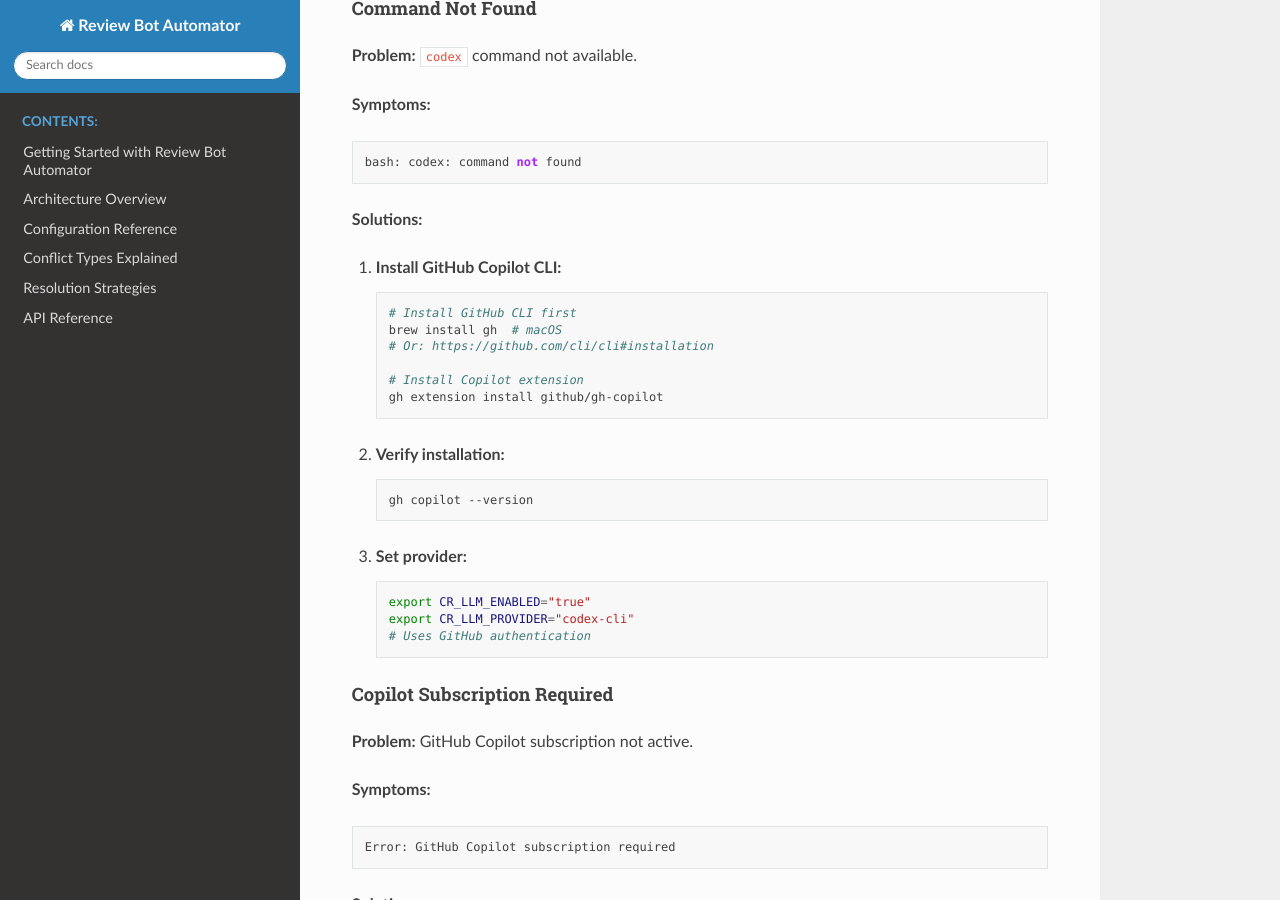
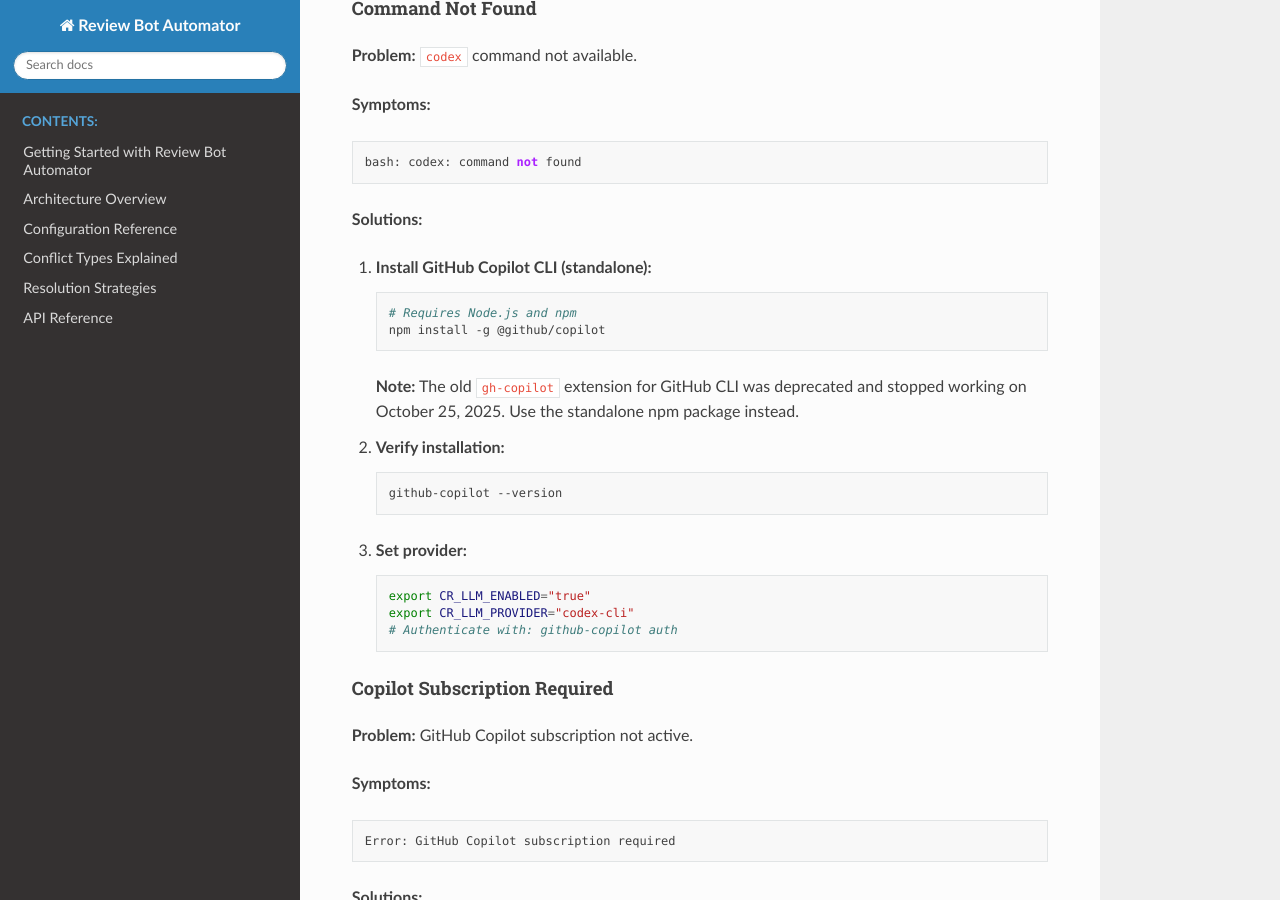
Before and after one commit to VirtualAgentics/coderabbit-conflict-resolver, a Sphinx documentation site: the page built from docs/troubleshooting.md, in a window 1280 px wide and 900 px high, scrolled down 5730 px. Built offline with Sphinx 7.4.7 and the Read the Docs theme 3.1.0, drawn with Linux system fonts in a browser that asks for light colours; pages that are not in the unit, such as notebooks, are missing from menus; some of the changed text lies outside the part shown.

Commit message:
fix: address CodeRabbit review comments on PR #210
Critical fixes:
- Fix GPU detection import: use gpu_detector module, not ollama
- Fix GPU detection method: use detect_gpu() with URL parameter
- Update Anthropic model names: claude-haiku-4-5 (was claude-haiku-4)
- Update Anthropic docs URL to current API models list
- Replace deprecated gh-copilot with standalone @github/copilot npm package

Documentation improvements:
- Convert bare URLs to markdown links (MD034 compliance)
- Add deprecation notice for old GitHub Copilot CLI extension

Addresses CodeRabbit review: https://github.com/VirtualAgentics/review-bot-automator/pull/210#pullrequestreview-3482147332

🤖 Generated with [Claude Code](https://claude.com/claude-code)

Co-Authored-By: Claude <noreply@anthropic.com>

````diff
--- a/docs/troubleshooting.md
+++ b/docs/troubleshooting.md
@@ -102,7 +102,7 @@ AuthenticationError: Invalid API key
    ```
 
 2. **Generate new API key:**
-   - Visit: https://platform.openai.com/api-keys
+   - Visit: <https://platform.openai.com/api-keys>
    - Create new secret key
    - Copy and set immediately (can't view later)
 
@@ -126,7 +126,7 @@ RateLimitError: You exceeded your current quota
 **Solutions:**
 
 1. **Check usage limits:**
-   - Visit: https://platform.openai.com/usage
+   - Visit: <https://platform.openai.com/usage>
    - Verify you have available credits
 
 2. **Reduce request rate:**
@@ -158,7 +158,7 @@ AuthenticationError: x-api-key header is invalid
    ```
 
 2. **Generate new API key:**
-   - Visit: https://console.anthropic.com/settings/keys
+   - Visit: <https://console.anthropic.com/settings/keys>
    - Create new key
    - Copy and set immediately
 
@@ -262,26 +262,24 @@ bash: codex: command not found
 
 **Solutions:**
 
-1. **Install GitHub Copilot CLI:**
+1. **Install GitHub Copilot CLI (standalone):**
    ```bash
-   # Install GitHub CLI first
-   brew install gh  # macOS
-   # Or: https://github.com/cli/cli#installation
+   # Requires Node.js and npm
+   npm install -g @github/copilot
+   ```
 
-   # Install Copilot extension
-   gh extension install github/gh-copilot
-   ```
+   **Note:** The old `gh-copilot` extension for GitHub CLI was deprecated and stopped working on October 25, 2025. Use the standalone npm package instead.
 
 2. **Verify installation:**
    ```bash
-   gh copilot --version
+   github-copilot --version
    ```
 
 3. **Set provider:**
    ```bash
    export CR_LLM_ENABLED="true"
    export CR_LLM_PROVIDER="codex-cli"
-   # Uses GitHub authentication
+   # Authenticate with: github-copilot auth
    ```
 
 #### Copilot Subscription Required
@@ -716,7 +714,7 @@ ERROR: Package requires Python >=3.12
 If your issue isn't covered here:
 
 1. **Check existing issues:**
-   - Visit: https://github.com/VirtualAgentics/review-bot-automator/issues
+   - Visit: <https://github.com/VirtualAgentics/review-bot-automator/issues>
    - Search for similar problems
 
 2. **Create new issue:**
@@ -725,7 +723,7 @@ If your issue isn't covered here:
    - Provide minimal reproduction steps
 
 3. **Join discussions:**
-   - Visit: https://github.com/VirtualAgentics/review-bot-automator/discussions
+   - Visit: <https://github.com/VirtualAgentics/review-bot-automator/discussions>
    - Ask questions and share solutions
 
 4. **Review documentation:**
````
Also changed, not shown: other parts of docs/troubleshooting.md (+4 -4 lines).
